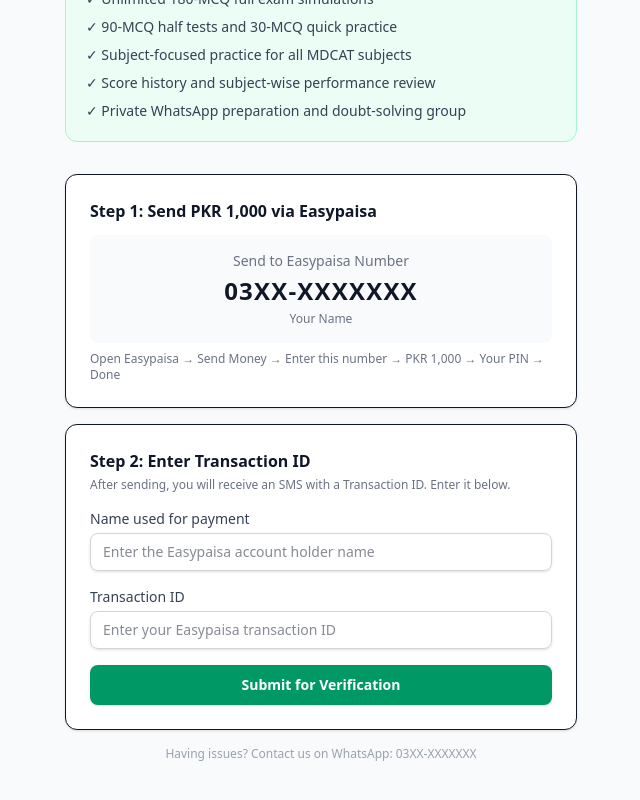
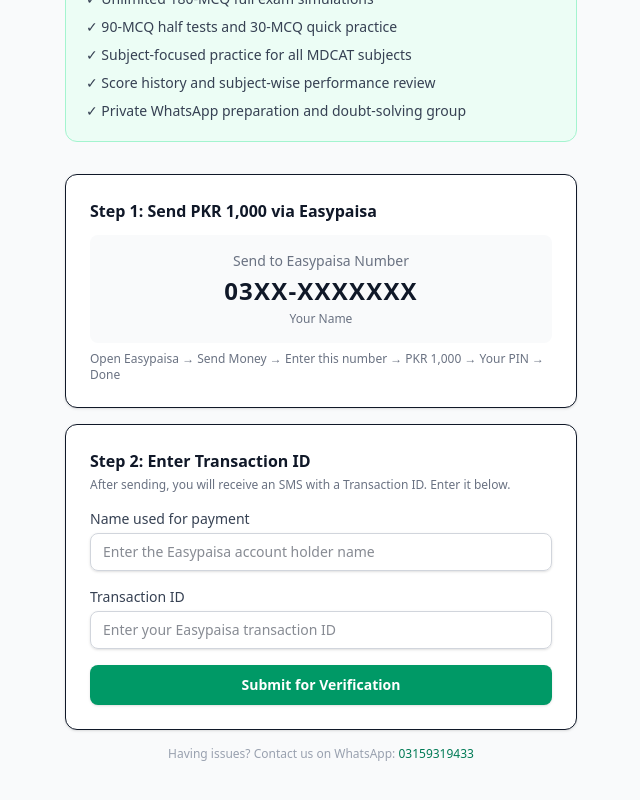
Before and after one commit to AIProjectLab/mdcatprep, a Next.js app: page /payment in a window 1280 px wide. Shown: the part 204-1004 px from the top of the page, without its empty margins (319-959 px from the left). Built offline with nearby package versions, Linux system fonts and the light colour scheme; no server answers; sample sign-in values are in the browser's storage.

Commit message:
Add WhatsApp support contact to payment page

```diff
--- a/src/app/payment/client.tsx
+++ b/src/app/payment/client.tsx
@@ -127,7 +127,10 @@
         </div>
 
         <p className="mt-4 text-center text-xs text-gray-400">
-          Having issues? Contact us on WhatsApp: 03XX-XXXXXXX
+          Having issues? Contact us on WhatsApp:{" "}
+          <a href="https://wa.me/923159319433" target="_blank" rel="noreferrer" className="font-medium text-emerald-700 hover:underline">
+            03159319433
+          </a>
         </p>
       </div>
     </main>
```
